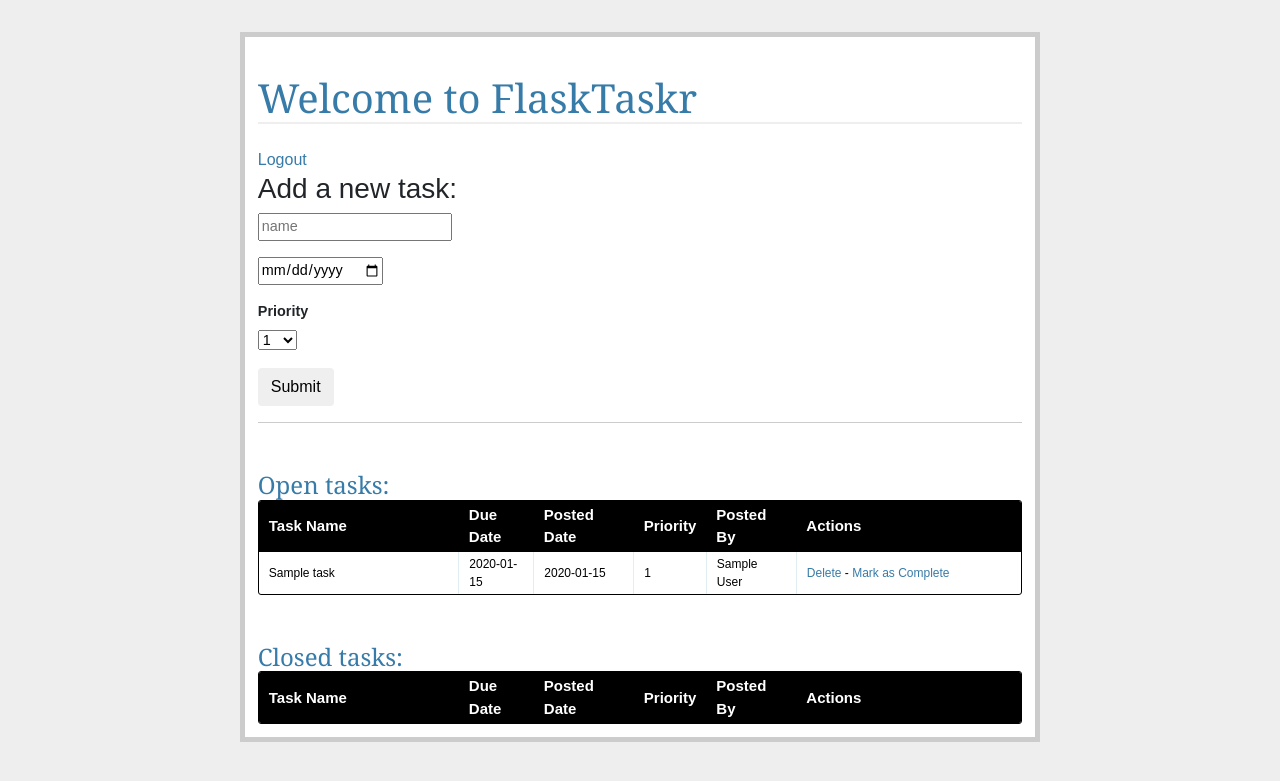
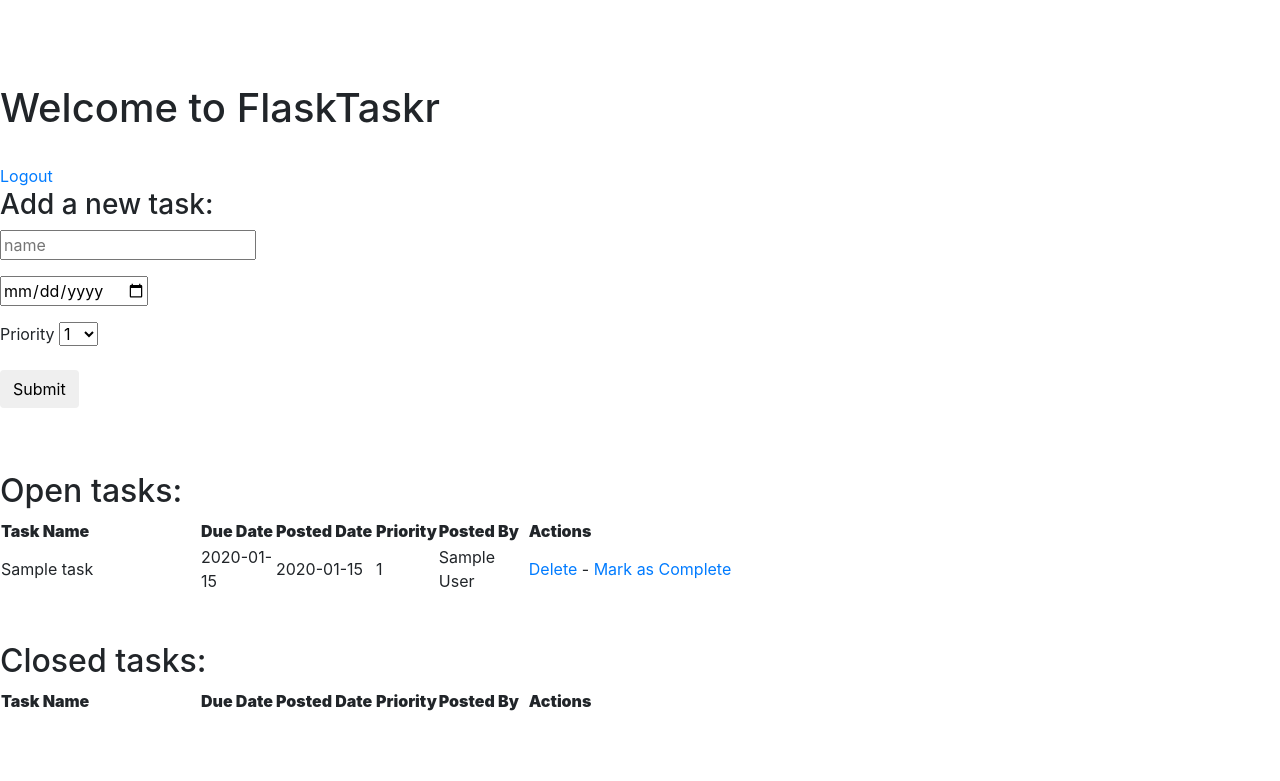
Before and after one commit to tendaitt/flasktaskr, a Flask app: page /tasks/ in a window 1280 px wide. Shown: the top 781 px of the page. Run offline with Flask 2, Linux system fonts and the light colour scheme; the visitor is signed in with stand-in values (Sample User, id 1); tables that the repository leaves empty hold one stand-in row (values such as "Sample post"); lists and menus that the app fills with data are empty; some libraries are stand-ins or nearby versions.

Commit message:
update the styles since bootstrap is doing the rest.

```diff
--- a/project/static/css/main.css
+++ b/project/static/css/main.css
@@ -1,151 +1,17 @@
 body {
-    font-family: sans-serif;
-    background: #eee;
-  }
+  padding: 60px 0;
+  background: #ffffff;
+}
 
-  a, h1, h2 {
-    color: #377BA8;
-  }
+.footer {
+  padding-top: 30px;
+}
 
-  h1, h2 {
-    font-family: 'Georgia', serif;
-    margin: 0;
-  }
+.error {
+  color: red;
+  font-size: .8em;
+}
 
-  h1 {
-    border-bottom: 2px solid #eee;
-  }
-
-  h2 {
-    font-size: 1.5em;
-  }
-
-  label {
-    display: block;
-    font-weight: bold;
-  }
-
-  .page {
-    margin: 2em auto;
-    width: 50em;
-    border: 5px solid #ccc;
-    padding: 0.8em;
-    background: white;
-  }
-
-  .entries {
-    list-style: none;
-    margin: 0;
-    padding: 0;
-  }
-
-  .entries li {
-    margin: 0.8em 1.2em;
-  }
-
-  .entries li h2 {
-    margin-left: -1em;
-  }
-
-  .add-task {
-    font-size: 0.9em;
-    border-bottom: 1px solid #ccc;
-  }
-  .add-task dl {
-    font-weight: bold;
-  }
-
-  .metanav {
-    text-align: right;
-    font-size: 0.8em;
-    padding: 0.3em;
-    margin-bottom: 1em;
-    background: #fafafa;
-  }
-
-  .flash {
-    background: #CEE5F5;
-    padding: 0.5em;
-  }
-
-  .error {
-    background: #F0D6D6;
-    padding: 0.5em;
-  }
-
-  .input-group {
-    margin-bottom: 15px;
-  }
-
-  .datagrid table {
-    border-collapse: collapse;
-    text-align: left;
-    width: 100%;
-  }
-
-  .datagrid {
-    background: #fff;
-    overflow: hidden;
-    border: 1px solid #000000;
-    border-radius: 3px;
-  }
-
-  .datagrid table td, .datagrid table th {
-    padding: 3px 10px;
-  }
-
-  .datagrid table thead th {
-    background-color:#000000;
-    color:#FFFFFF;
-    font-size: 15px;
-    font-weight: bold;
-  }
-  .datagrid table thead th:first-child {
-    border: none;
-  }
-
-  .datagrid table tbody td {
-    color: #000000;
-    border-left: 1px solid #E1EEF4;
-    font-size: 12px;
-    font-weight: normal;
-  }
-
-  .datagrid table tbody .alt td {
-    background: #E1EEF4;
-    color: #000000;
-  }
-
-  .datagrid table tbody td:first-child {
-    border-left: none;
-  }
-
-  .datagrid table tbody tr:last-child td {
-    border-bottom: none;
-  }
-
-  .button {
-    background-color:#000;
-    display:inline-block;
-    color:#ffffff;
-    font-size:13px;
-    padding:3px 12px;
-    margin: 0;
-    text-decoration:none;
-    position:relative;
-  }
-
-  .inline-form .input-group {
-    display: inline-block;
-    margin: 10px, 5px;
-  }
-
-  .input-group input {
-    width: 100%;
-  }
-
-  .error {
-    color: red;
-    font-size: .8em;
-    background-color: #FFFFFF;
-  }
+.input-group {
+  margin: 15px 0;
+}
```
